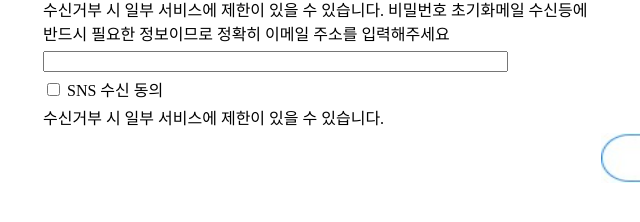
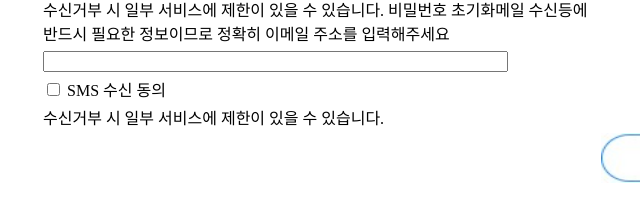
Before and after one commit to cjsxodud/final, a plain HTML site: page index.html in a window 1280 px wide. Shown: the part 314-536 px from the top of the page, 142-782 px from the left. Drawn offline with Linux system fonts and the light colour scheme.

Commit message:
index.html

```diff
--- a/index.html
+++ b/index.html
@@ -31,7 +31,7 @@
 <td width=170>휴대전화번호  </td><td><INPUT type= "text" size=55></td><br>
 </tr>
 <tr>
-<td></td><td><input type='checkbox'> SNS 수신 동의</td>
+<td></td><td><input type='checkbox'> SMS 수신 동의</td>
 </tr>
 <tr>
 <td></td><td>수신거부 시 일부 서비스에 제한이 있을 수 있습니다.</td>
```
